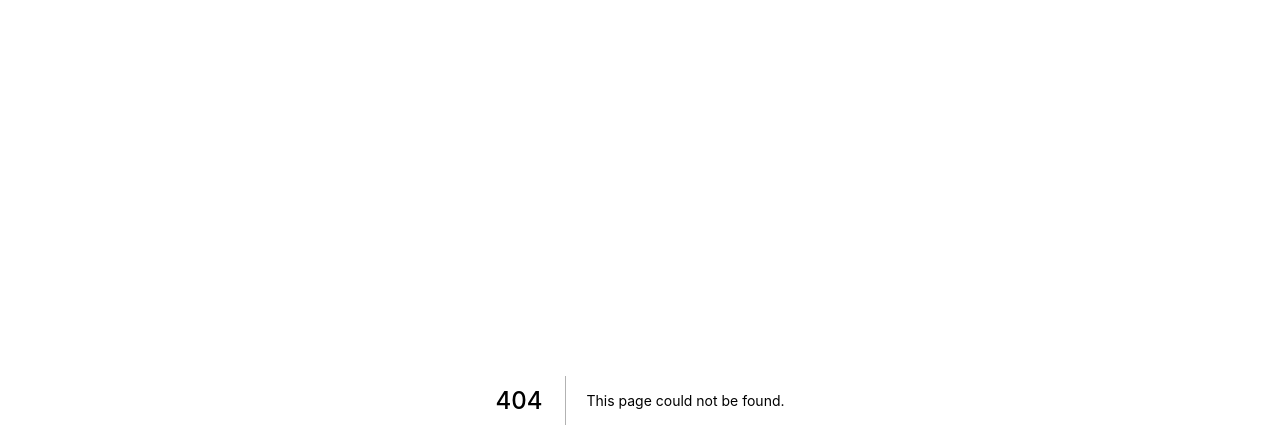
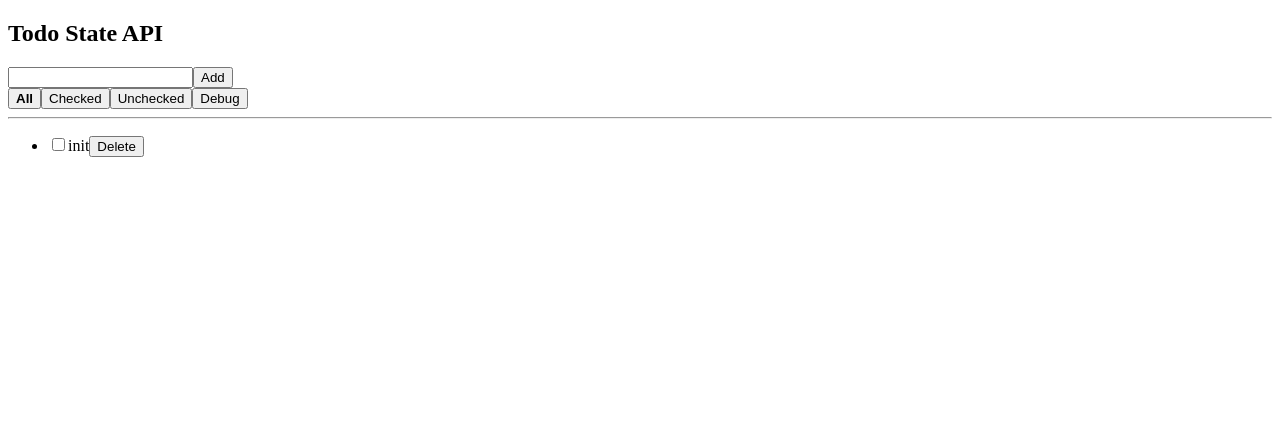
Before and after one commit to Jereme1024/react-todo, a Next.js app: page /TodoStateApi in a window 1280 px wide. Before the commit this address had no page. Shown: the top 448 px of the page. Built offline with nearby package versions, Linux system fonts and the light colour scheme.

Commit message:
Add APIs

```diff
--- /dev/null
+++ b/apis/todoApis.js
@@ -0,0 +1,18 @@
+import { toast } from 'react-toastify'
+import sleep from 'sleep-promise'
+
+const apis = {}
+
+apis.update = async (list) => {
+  const ms = Math.floor(Math.random() * 200)
+  await sleep(ms)
+  const success = Math.floor(Math.random() * 100)
+  if (success > 30) {
+    toast('🦄 Successful')
+    return '200 OK'
+  }
+  toast('Failed')
+  throw Error('500 Unknown')
+}
+
+export default apis
--- a/package.json
+++ b/package.json
@@ -9,6 +9,7 @@
     "next": "latest",
     "react": "17.0.2",
     "react-dom": "17.0.2",
+    "react-toastify": "^8.1.0",
     "sleep-promise": "^9.1.0"
   },
   "devDependencies": {
--- /dev/null
+++ b/pages/TodoStateApi.js
@@ -0,0 +1,59 @@
+import { useState } from 'react'
+import HighlightButton from '../components/HighlightButton'
+import todoApis from '../apis/todoApis'
+
+export default function TodoStateApi() {
+  const [list, setList] = useState([{ checked: false, name: 'init' }])
+  const [name, setName] = useState('')
+  const [mode, setMode] = useState('All')
+
+  const handleSubmit = async (e) => {
+    e.preventDefault()
+    setName('')
+    const next = [...list, { checked: false, name }]
+    await todoApis.update(next).then(() => setList(next)).catch(()=>{})
+  }
+  const handleDelete = async (i) => {
+    const next = [...list]
+    next.splice(i, 1)
+    await todoApis.update(next).then(() => setList(next)).catch(()=>{})
+  }
+  const handleCheck = async (e, i) => {
+    const next = [...list]
+    next[i].checked = e.target.checked
+    await todoApis.update(next).then(() => setList(next)).catch(()=>{})
+  }
+  function TodoItem({ todo, i }) {
+    return (
+      <li>
+        <input type='checkbox' onClick={(e)=>handleCheck(e, i)} checked={todo.checked} onChange={()=>{}} />
+        {todo.name}
+        <button onClick={()=>handleDelete(i)}>Delete</button>
+      </li>
+    )
+  }
+  function TodoList({ mode, list }) {
+    return (<ul>
+      {list.map((todo, i) => (
+        (mode === 'All' || mode === 'Checked' && todo.checked || mode === 'Unchecked' && !todo.checked) ?
+          <TodoItem key={i} todo={todo} i={i} /> :
+          <div key={i}></div>
+      ))}
+    </ul>)
+  }
+
+  return (
+    <div name='container'>
+      <h2>Todo State API</h2>
+      <input onChange={(e) => setName(e.target.value)} value={name}/>
+      <button onClick={handleSubmit}>Add</button>
+      <br/>
+      <HighlightButton setMode={setMode} mode={mode} value='All' />
+      <HighlightButton setMode={setMode} mode={mode} value='Checked' />
+      <HighlightButton setMode={setMode} mode={mode} value='Unchecked' />
+      <button onClick={()=>console.log(JSON.stringify(list, null, 2))}>Debug</button>
+      <hr></hr>
+      <TodoList mode={mode} list={list} />
+    </div>
+  )
+}
```
Also changed, not shown: pages/index.js (+8 -2 lines), 1 other file (tests, documents, lock files or other folders).
